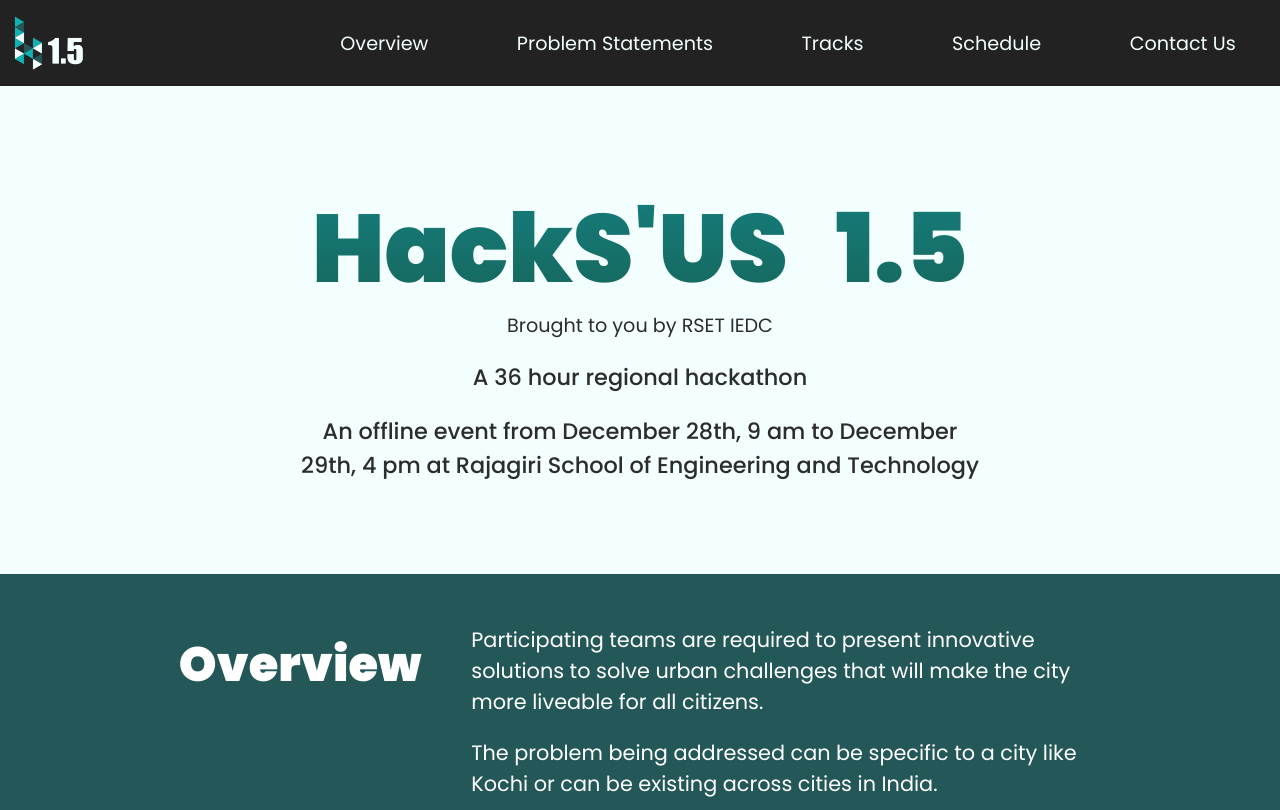
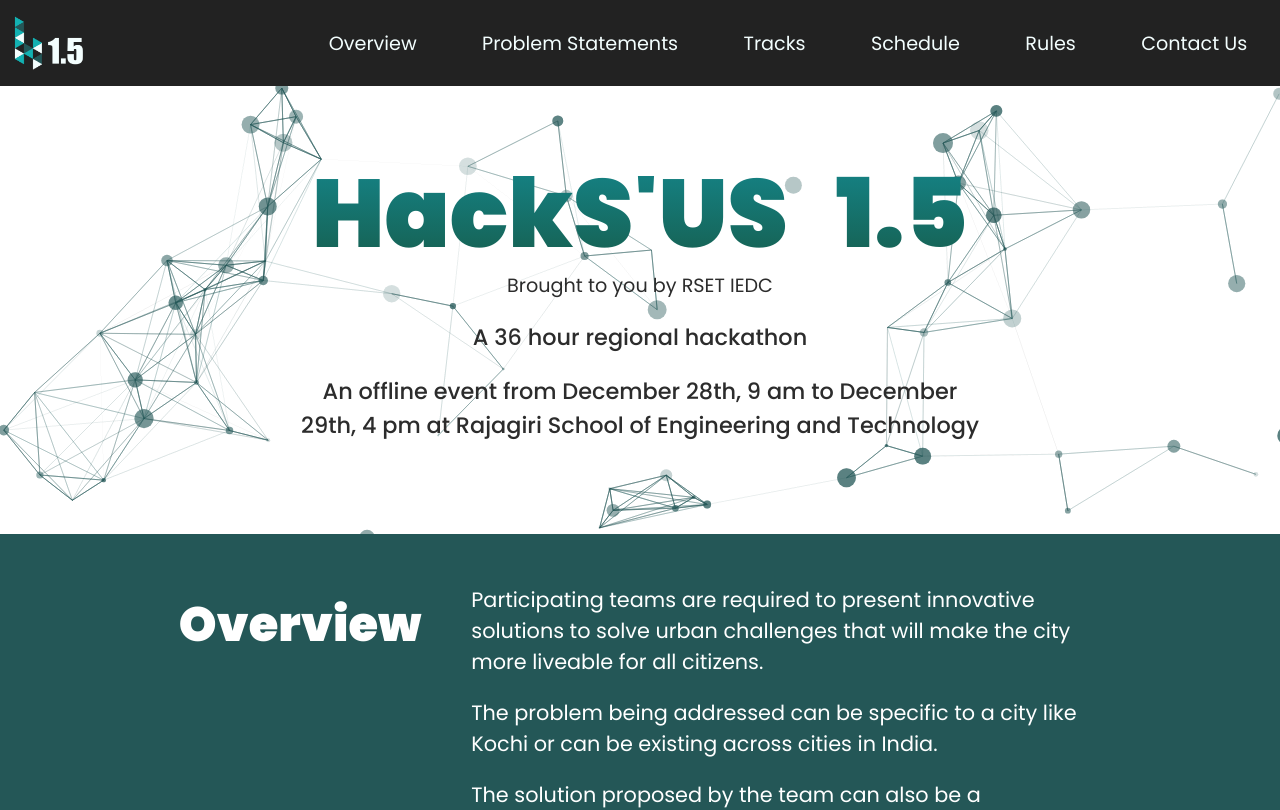
Before and after one commit to AjithArun2001/HACKSUS, a React (Create React App) app: page / in a window 1280 px wide. Shown: the top 810 px of the page. Built offline with nearby package versions, Linux system fonts and the light colour scheme.

Commit message:
hacksus1.5.2

```diff
--- a/src/components/AnimationBG.js
+++ b/src/components/AnimationBG.js
@@ -66,86 +66,366 @@
           },
         },
         particles: {
-          color: {
-            value: "#000000",
-          },
-          links: {
-            color: "#ffffff",
-            distance: 150,
-            enable: false,
-            opacity: 0.5,
-            width: 1,
-          },
-          collisions: {
-            enable: true,
-          },
-          move: {
-            direction: "bottom",
-            enable: true,
-            outMode: "out",
-            random: false,
-            speed: 2,
-            straight: false,
-          },
-          number: {
-            density: {
-              enable: true,
-              value_area: 2500,
+          "bounce": {
+            "horizontal": {
+              "random": {
+                "enable": false,
+                "minimumValue": 0.1
+              },
+              "value": 1
             },
-            value: 80,
-          },
-          opacity: {
-            value: 0.5,
-          },
-          rotate: {
-            random : {
-              enable: true,
-              minimumValue: 0
-            },
-            animation: {
-              enable: true,
-              speed: 5,
-              sync: false
-            },
-            value: 0,
-            direction: "random",
-            path: false
-          },
-          shape: {
-            type: "image",
-            options: {
-              image : [
-
-                {
-                  src : leafa,
-                  width: 48,
-                  height: 48
-                },
-                {
-                  src : leafb,
-                  width: 48,
-                  height: 48
-                },
-                {
-                  src : leafc,
-                  width: 48,
-                  height: 48
-                },
-                {
-                  src : leafd,
-                  width: 48,
-                  height: 48
-                }
-              ]
+            "vertical": {
+              "random": {
+                "enable": false,
+                "minimumValue": 0.1
+              },
+              "value": 1
             }
           },
-          size: {
-            random: {
-              enable: true,
-              minimumValue: 40
+          "collisions": {
+            "bounce": {
+              "horizontal": {
+                "random": {
+                  "enable": false,
+                  "minimumValue": 0.1
+                },
+                "value": 1
+              },
+              "vertical": {
+                "random": {
+                  "enable": false,
+                  "minimumValue": 0.1
+                },
+                "value": 1
+              }
             },
-            value: 50,
+            "enable": false,
+            "mode": "bounce",
+            "overlap": {
+              "enable": true,
+              "retries": 0
+            }
           },
+          "color": {
+            "value": "#245757",
+            "animation": {
+              "h": {
+                "count": 0,
+                "enable": false,
+                "offset": 0,
+                "speed": 1,
+                "sync": true
+              },
+              "s": {
+                "count": 0,
+                "enable": false,
+                "offset": 0,
+                "speed": 1,
+                "sync": true
+              },
+              "l": {
+                "count": 0,
+                "enable": false,
+                "offset": 0,
+                "speed": 1,
+                "sync": true
+              }
+            }
+          },
+          "destroy": {
+            "mode": "none",
+            "split": {
+              "count": 1,
+              "factor": {
+                "random": {
+                  "enable": false,
+                  "minimumValue": 0
+                },
+                "value": 3
+              },
+              "rate": {
+                "random": {
+                  "enable": false,
+                  "minimumValue": 0
+                },
+                "value": {
+                  "min": 4,
+                  "max": 9
+                }
+              },
+              "sizeOffset": true
+            }
+          },
+          "gradient": [],
+          "groups": {},
+          "life": {
+            "count": 0,
+            "delay": {
+              "random": {
+                "enable": false,
+                "minimumValue": 0
+              },
+              "value": 0,
+              "sync": false
+            },
+            "duration": {
+              "random": {
+                "enable": false,
+                "minimumValue": 0.0001
+              },
+              "value": 0,
+              "sync": false
+            }
+          },
+          "links": {
+            "blink": false,
+            "color": {
+              "value": "#245757"
+            },
+            "consent": false,
+            "distance": 150,
+            "enable": true,
+            "frequency": 1,
+            "opacity": 0.4,
+            "shadow": {
+              "blur": 5,
+              "color": {
+                "value": "#00ff00"
+              },
+              "enable": false
+            },
+            "triangles": {
+              "enable": false,
+              "frequency": 1
+            },
+            "width": 1,
+            "warp": false
+          },
+          "move": {
+            "angle": {
+              "offset": 0,
+              "value": 90
+            },
+            "attract": {
+              "distance": 200,
+              "enable": false,
+              "rotate": {
+                "x": 600,
+                "y": 1200
+              }
+            },
+            "decay": 0,
+            "distance": {},
+            "direction": "none",
+            "drift": 0,
+            "enable": true,
+            "gravity": {
+              "acceleration": 9.81,
+              "enable": false,
+              "inverse": false,
+              "maxSpeed": 50
+            },
+            "path": {
+              "clamp": true,
+              "delay": {
+                "random": {
+                  "enable": false,
+                  "minimumValue": 0
+                },
+                "value": 0
+              },
+              "enable": false,
+              "options": {}
+            },
+            "outModes": {
+              "default": "out",
+              "bottom": "out",
+              "left": "out",
+              "right": "out",
+              "top": "out"
+            },
+            "random": false,
+            "size": false,
+            "speed": 2,
+            "spin": {
+              "acceleration": 0,
+              "enable": false
+            },
+            "straight": false,
+            "trail": {
+              "enable": false,
+              "length": 10,
+              "fillColor": {
+                "value": "#000000"
+              }
+            },
+            "vibrate": false,
+            "warp": false
+          },
+          "number": {
+            "density": {
+              "enable": true,
+              "area": 800,
+              "factor": 1000
+            },
+            "limit": 0,
+            "value": 100
+          },
+          "opacity": {
+            "random": {
+              "enable": true,
+              "minimumValue": 0.1
+            },
+            "value": {
+              "min": 0.1,
+              "max": 0.5
+            },
+            "animation": {
+              "count": 0,
+              "enable": true,
+              "speed": 3,
+              "sync": false,
+              "destroy": "none",
+              "startValue": "random",
+              "minimumValue": 0.1
+            }
+          },
+          "orbit": {
+            "animation": {
+              "count": 0,
+              "enable": false,
+              "speed": 1,
+              "sync": false
+            },
+            "enable": false,
+            "opacity": 1,
+            "rotation": {
+              "random": {
+                "enable": false,
+                "minimumValue": 0
+              },
+              "value": 45
+            },
+            "width": 1
+          },
+          "reduceDuplicates": false,
+          "repulse": {
+            "random": {
+              "enable": false,
+              "minimumValue": 0
+            },
+            "value": 0,
+            "enabled": false,
+            "distance": 1,
+            "duration": 1,
+            "factor": 1,
+            "speed": 1
+          },
+          "roll": {
+            "darken": {
+              "enable": false,
+              "value": 0
+            },
+            "enable": false,
+            "enlighten": {
+              "enable": false,
+              "value": 0
+            },
+            "mode": "vertical",
+            "speed": 25
+          },
+          "rotate": {
+            "random": {
+              "enable": false,
+              "minimumValue": 0
+            },
+            "value": 0,
+            "animation": {
+              "enable": false,
+              "speed": 0,
+              "sync": false
+            },
+            "direction": "clockwise",
+            "path": false
+          },
+          "shadow": {
+            "blur": 0,
+            "color": {
+              "value": "#000000"
+            },
+            "enable": false,
+            "offset": {
+              "x": 0,
+              "y": 0
+            }
+          },
+          "shape": {
+            "options": {},
+            "type": "circle"
+          },
+          "size": {
+            "random": {
+              "enable": true,
+              "minimumValue": 1
+            },
+            "value": {
+              "min": 0.1,
+              "max": 10
+            },
+            "animation": {
+              "count": 0,
+              "enable": true,
+              "speed": 20,
+              "sync": false,
+              "destroy": "none",
+              "startValue": "random",
+              "minimumValue": 0.1
+            }
+          },
+          "stroke": {
+            "width": 0
+          },
+          "tilt": {
+            "random": {
+              "enable": false,
+              "minimumValue": 0
+            },
+            "value": 0,
+            "animation": {
+              "enable": false,
+              "speed": 0,
+              "sync": false
+            },
+            "direction": "clockwise",
+            "enable": false
+          },
+          "twinkle": {
+            "lines": {
+              "enable": false,
+              "frequency": 0.05,
+              "opacity": 1
+            },
+            "particles": {
+              "enable": false,
+              "frequency": 0.05,
+              "opacity": 1
+            }
+          },
+          "wobble": {
+            "distance": 5,
+            "enable": false,
+            "speed": 50
+          },
+          "zIndex": {
+            "random": {
+              "enable": false,
+              "minimumValue": 0
+            },
+            "value": 0,
+            "opacityRate": 1,
+            "sizeRate": 1,
+            "velocityRate": 1
+          }
         },
         detectRetina: true,
       }}
--- a/src/components/Header.js
+++ b/src/components/Header.js
@@ -117,6 +117,11 @@
                         <p>Schedule</p>
                     </li>
                 </Link>
+                <Link to="rules" smooth={true}>
+                    <li>
+                        <p>Rules</p>
+                    </li>
+                </Link>
                 <Link to="contactus" smooth={true}>
                     <li>
                         <p>Contact Us</p>
--- a/src/components/Jumbotron.js
+++ b/src/components/Jumbotron.js
@@ -1,7 +1,7 @@
 import React, { useEffect } from 'react'
 import styled from 'styled-components'
-import lotus from './images/lotus.png'
-import AnimationBG from './AnimationBG';
+import AnimationBG from './AnimationBG'
+
 
 function Jumbotron() {
 
@@ -26,6 +26,7 @@
             background: -webkit-linear-gradient(#157F80, #166457);
             -webkit-background-clip: text;
             -webkit-text-fill-color: transparent;
+            line-height: 75px;
         }
 
         p{
@@ -54,10 +55,7 @@
 
     `
 
-    const Lotus = styled.img`
-        height: 10vh;
-        margin-top: 20px;
-    `
+
 
     const IedcContainer = styled.div`
         display: flex;
@@ -66,7 +64,7 @@
         h3{
             margin: 0;
             font-weight: lighter;
-            margin-top: -10px;
+            margin-top: 0;
             font-size: 0.6em;
         }
 
@@ -75,62 +73,16 @@
         }
 
         @media (min-width: 1200px){
+
+            margin-top: 20px;
+
             img{
                 height: 90px;
             }
         }
     `
 
-    const ButtonDiv = styled.div`
 
-        display: block;
-
-
-        @media (min-width: 1200px){
-            display: flex;
-            justify-content: space-around;
-            width: 60%;
-            margin: 0 auto;
-        }
-    `
-
-    const DiscordBtn = styled.button`
-        border: 0;
-        border-radius: 5px;
-        display: flex;
-        justify-content: center;
-        margin: 10px auto;
-        background-color: #1F2932;
-        height: 44px;
-        width: 312px;
-        padding: 0;
-        align-items: center;
-        cursor: pointer;
-
-        img{
-            height: 36px;
-            padding-right: 20px;
-
-        }
-
-        p{
-            font-size: 1.2em;
-            color: white;
-            font-weight: bold;
-        }
-
-        @media (min-width: 1200px){
-            margin: 0;
-
-            img{
-                padding: 0;
-            }
-
-            p{
-                margin: 0;
-            }
-        }
-    `
 
     useEffect(() => {
         const script = document.createElement('script');
@@ -145,7 +97,7 @@
 
     return (
         <JumbotronContainer>
-        {/* <AnimationBG /> */}
+        <AnimationBG />
         <Container>
 
             <h1>HackS'US&ensp;1.5</h1>
--- a/src/components/Rules.js
+++ b/src/components/Rules.js
@@ -29,7 +29,7 @@
     `
 
     return (
-        <Container>
+        <Container id="rules">
             <h1>Code of Conduct</h1>
             <ol>
                 {rules.map(({id,rule,link}) =>
--- a/src/components/Themes.js
+++ b/src/components/Themes.js
@@ -1,6 +1,6 @@
 import React,{useState, useEffect} from 'react'
 import styled from 'styled-components'
-import Theme from '../datas/Theme';
+
 
 
 function getWindowDimensions() {
@@ -34,80 +34,6 @@
 
     console.log(height);
 
-    const Container = styled.div`
-        padding: 0 10vw;
-        color: #2c2c2c;
-        margin: 5vh 0;
-
-        @media (min-width: 1200px){
-            h1{
-                font-size: 3.5em;
-            }
-        }
-
-
-    `
-    const ThemesBox = styled.div`
-
-        color: #2c2c2c;
-
-        h1{
-            font-size: 2.5em;
-        }
-
-        div{
-            display: flex;
-            justify-content: space-between;
-            background-color: #B0D182;
-            margin-bottom: 20px;
-            align-items: center;
-            cursor: pointer;
-        }
-
-        span{
-            font-size: 4.5em;
-            font-weight: bold;
-            padding: 10px 30px;
-            color: #2C473E;
-            width: 30%;
-        }
-        p{
-            width: 70%;
-            font-size: 1.5em;
-            margin: 0;
-            padding: 10px;
-            text-align: left;
-        }
-
-        @media (min-width: 1200px){
-            display: flex;
-            flex-wrap: wrap;
-            flex-basis: 30%;
-            justify-content: center;
-
-            div{
-                margin: 20px;
-                width: 30%;
-            }
-
-
-        }
-
-    `
-    const InfoDiv = styled.div`
-
-        display: flex;
-        justify-content: center;
-
-        p{
-            width: 100% !important;
-            margin: 0;
-            padding: 10px;
-            text-align: left;
-
-        }
-
-    `
 
     const TracksBox = styled.div`
         background-color: #245757;
@@ -123,7 +49,7 @@
             width: 200px;
             margin: 20px auto;
             background-color: #14B1B2;
-            color: #2C473E;
+            color: #222222;
             padding: 20px;
             font-weight: bold;
             font-size: 1.5em;
```
Also changed, not shown: src/Hacksus.js (+4 -4 lines).
